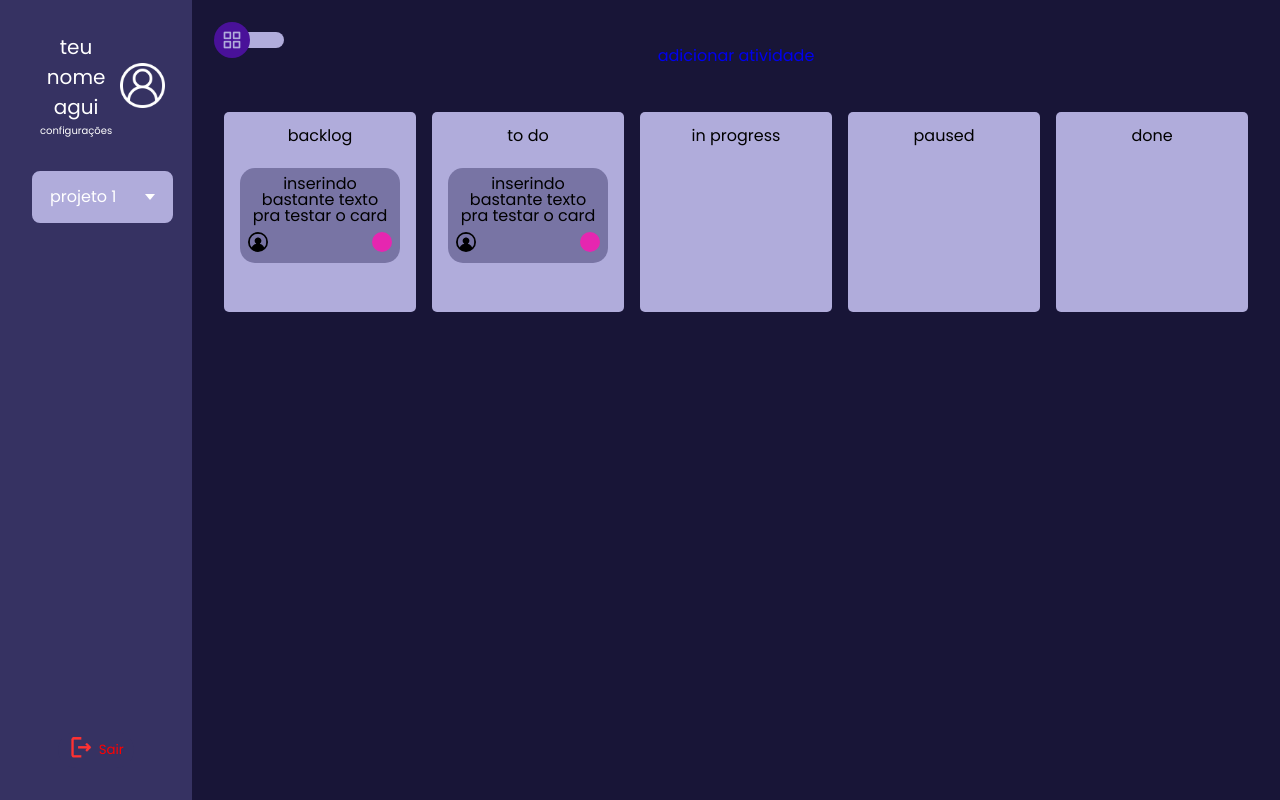
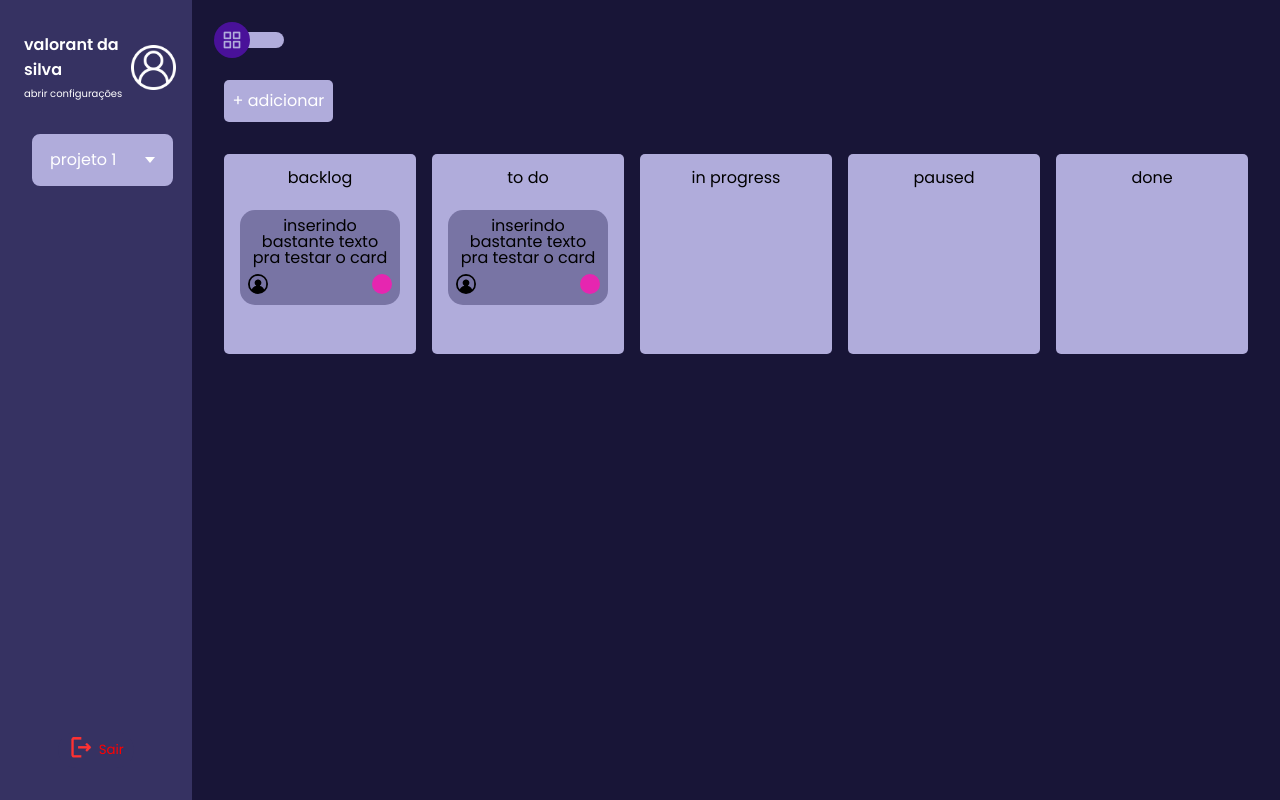
Before and after one commit to MaduAlfredo/Projeto, a PHP site: page /html/kanban.html in a window 1280 px wide. Run offline with PHP 8.4, Linux system fonts and the light colour scheme.

Commit message:
botao de adicionar tarefa

```diff
--- a/css/kanban.css
+++ b/css/kanban.css
@@ -18,7 +18,7 @@ body{
     flex-direction: row;
     justify-content: space-between;
     gap: 1rem;
-    margin: 3rem 2rem;
+    margin: 2rem;
 }
 
 .type{
@@ -27,6 +27,18 @@ body{
     border-radius: 5px;
     width: 20%;
     min-height: 200px;
+}
+
+.add-atv{
+  background-color: #b0acdb;
+  width: 8%;
+  margin: 2rem 0 0 2rem;
+  padding: .8rem .5rem;
+  border-radius: 5px;
+}
+
+.add-atv a{
+  color: #fff;
 }
 
 .listas{
@@ -137,3 +149,9 @@ display: none;
   transform: translateX(44px) /* rotate(-270deg) */;
   content: '\ebae';
 }
+
+@media screen and (min-width: 1200px) and (max-width: 1700px){
+  .add-atv{
+    width: 10%;
+  }
+}
--- a/css/project_home.css
+++ b/css/project_home.css
@@ -25,10 +25,21 @@
     background-color: transparent;
     color: white;
     padding: 0 .5rem;
+    text-align: start;
+}
+
+.profile-left p{
+  font-size: 18px;
+  font-weight: 600;
+  margin-bottom: .2rem;
+}
+
+.profile-left span{
+  font-size: 10px;
 }
 
 .profile-left:hover{
-    background-color: #b0acdba7;
+    background-color: #b0acdb79;
     transition: .2s;
     border-radius: 5px;
     color: white;
@@ -208,4 +219,13 @@
   .menu{
     width: 11vw;
   }
+
+  .profile-left p{
+    font-size: 16px;
+    font-weight: 600;
+  }
+
+  .profile{
+    padding: 0 1rem;
+  }
 }
--- a/html/kanban.html
+++ b/html/kanban.html
@@ -12,8 +12,8 @@
         <div class="sidebar-cima">
             <div class="profile">
                 <button class="profile-left">
-                    <p style="font-size: 20px;">teu nome agui</p>
-                    <span style="font-size: 10px;" >configurações</span>
+                    <p>valorant da silva</p>
+                    <span>abrir configurações</span>
                 </button>
                 <img src="../fotos/user_icon.png" width="45px" alt="">
             </div>
@@ -45,7 +45,7 @@
             <label for="reg-log"></label>
         </div>
         <div class="add-atv">
-            <a href="#">adicionar atividade</a>
+            <a href="#">+ adicionar</a>
         </div>
         <div class="dragsndrops">
             <div class="type backlog">
```
